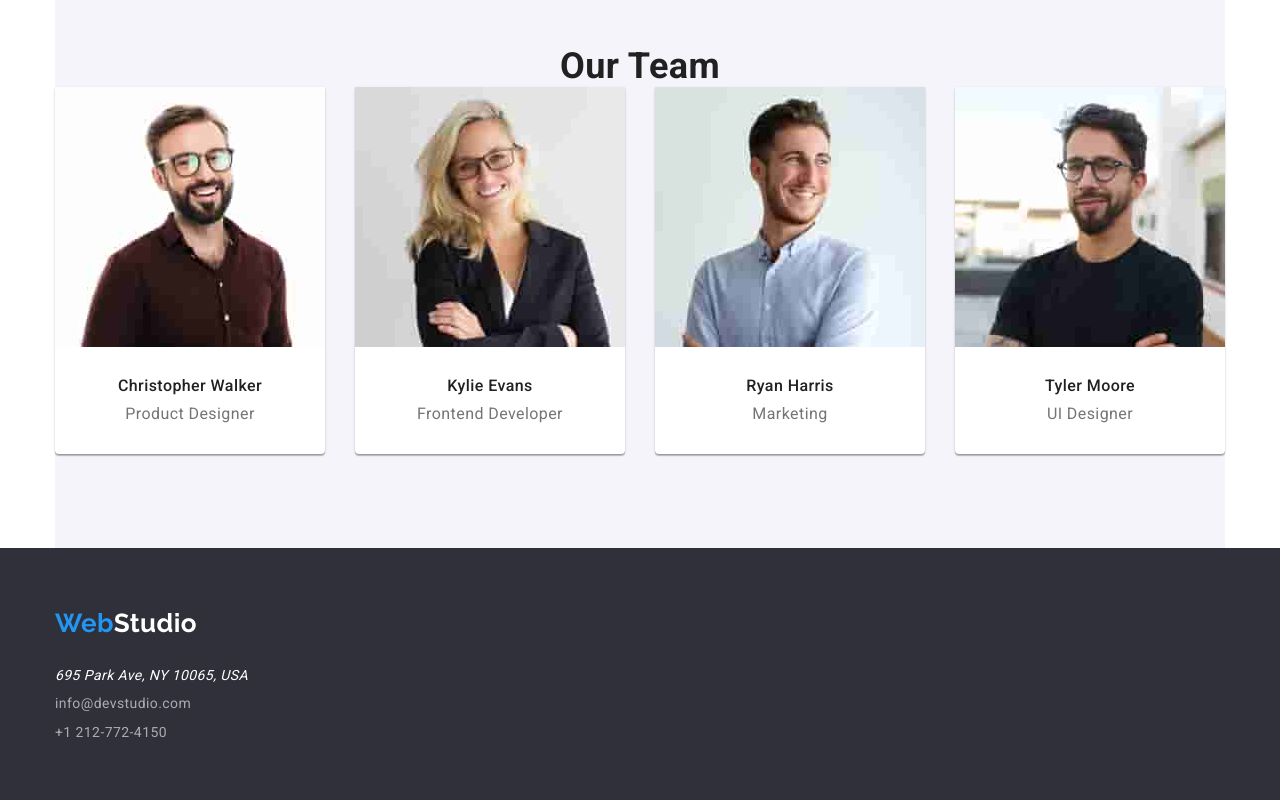
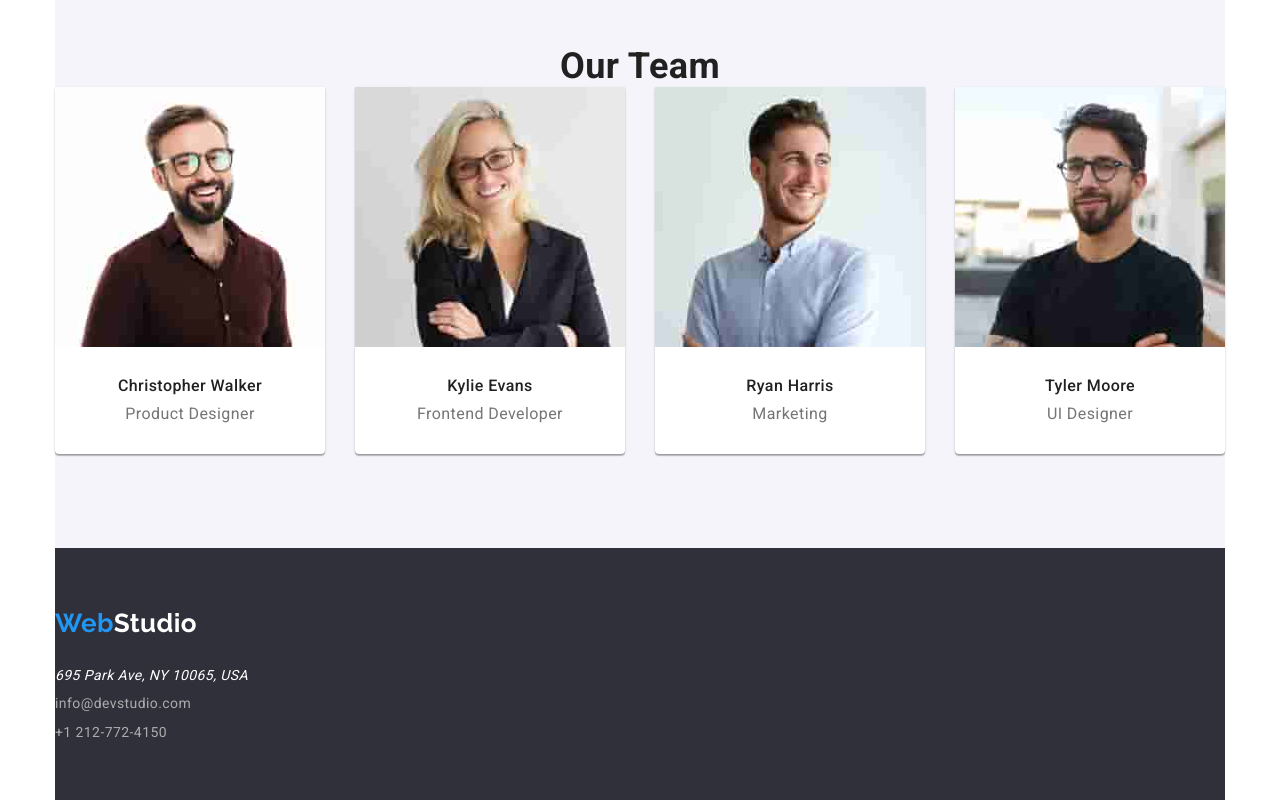
Before and after one commit to VTrofim/goit-markup-hw, a plain HTML site: page index.html in a window 1280 px wide. Shown: the part 1606-2406 px from the top of the page. Drawn offline with nearby package versions, Linux system fonts and the light colour scheme.

Commit message:
Fixed footer

```diff
--- a/css/styles.css
+++ b/css/styles.css
@@ -180,7 +180,7 @@ body{
     text-align: center;
 }
 
-.footer{
+.footer-section{
     background-color: var(--secondary-bgc-color);
     padding: 60px 0px;
 }
```
